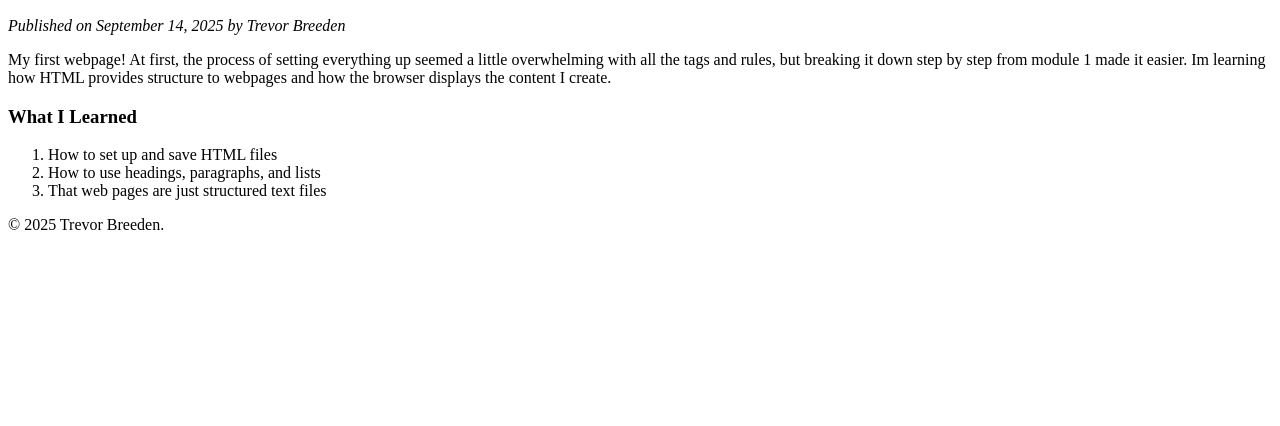
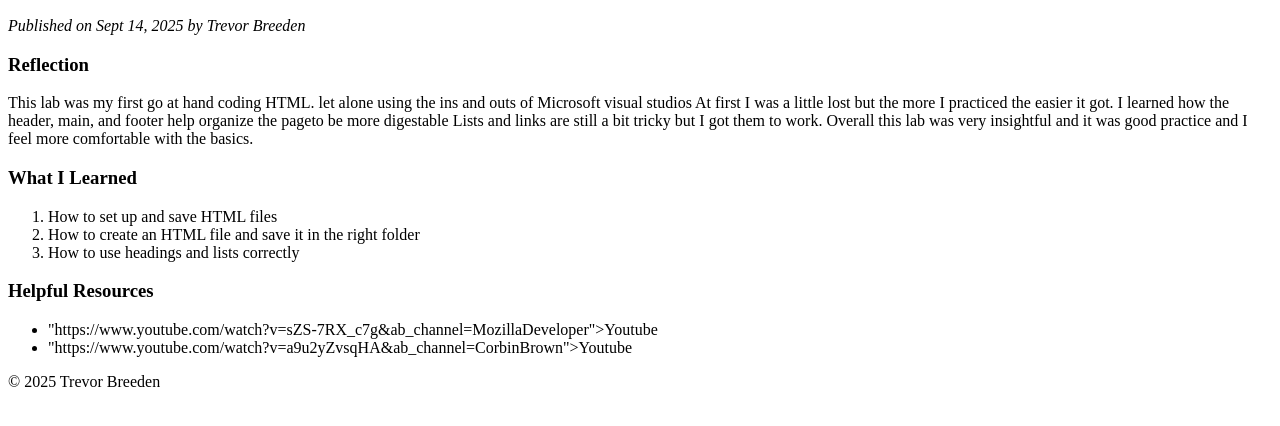
Before and after one commit to trevorbreeden007-netizen/CSIT121, a plain HTML site: page lab02/index.html in a window 1280 px wide. Shown: the part 110-536 px from the top of the page. Drawn offline with Linux system fonts and the light colour scheme.

Commit message:
index.html

```diff
--- a/lab02/index.html
+++ b/lab02/index.html
@@ -2,38 +2,42 @@
 <html lang="en">
 <head>
     <meta charset="UTF-8">
-    <meta name="viewport" content="width=device-width, initial-scale=1.0">
     <title>Learning Web Standards</title>
 </head>
 <body>
-    <!-- Main Page Title -->
+    <header>
         <h1>Learning Web Standards</h1>
+        <h2>Labs 1 & 2</h2>
+        <p><em>Published on Sept 14, 2025 by Trevor Breeden</em></p>
+    </header>
 
-    <!-- Blog Post Title -->
-    <h2>Labs 1 & 2</h2>
-
-    <!-- Author and Date -->
-    <p><em>Published on September 14, 2025 by Trevor Breeden</em></p>
-
-    <!-- Reflection Paragraph -->
+    <main>
+        <article>
+            <h3>Reflection</h3>
             <p>
-        My first webpage! At first, the process of setting everything up seemed a little overwhelming
-        with all the tags and rules, but breaking it down step by step from module 1
-        made it easier. Im learning how HTML provides structure to webpages and
-        how the browser displays the content I create.
+                This lab was my first go at hand coding HTML. let alone using the ins and outs of Microsoft visual studios At first I was a little lost
+                but the more I practiced the easier it got. I learned how the header, main, and
+                footer help organize the pageto be more digestable Lists and links are still a bit tricky but I got them
+                to work. Overall this lab was very insightful and it was good practice and I feel more comfortable with the basics.
             </p>
 
-    <!-- Section Heading -->
             <h3>What I Learned</h3>
-
-    <!-- Ordered List -->
             <ol>
                 <li>How to set up and save HTML files</li>
-        <li>How to use headings, paragraphs, and lists</li>
-        <li>That web pages are just structured text files</li>
+                <li>How to create an HTML file and save it in the right folder</li>
+                <li>How to use headings and lists correctly</li>
             </ol>
 
-    <!-- Footer -->
-    <p>© 2025 Trevor Breeden.</p>
+            <h3>Helpful Resources</h3>
+            <ul>
+                 <li>"https://www.youtube.com/watch?v=sZS-7RX_c7g&ab_channel=MozillaDeveloper">Youtube</li>
+                 <li>"https://www.youtube.com/watch?v=a9u2yZvsqHA&ab_channel=CorbinBrown">Youtube</li>
+            </ul>
+        </article>
+    </main>
+
+    <footer>
+        <p>© 2025 Trevor Breeden</p>
+    </footer>
 </body>
 </html>
```
Lines whose indentation alone changed are shown as unchanged.
